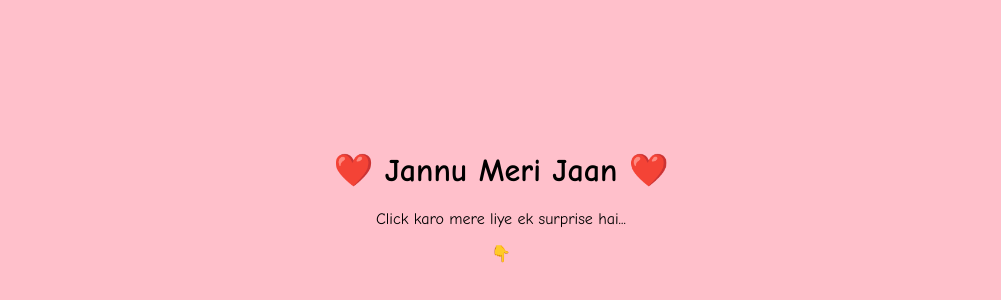
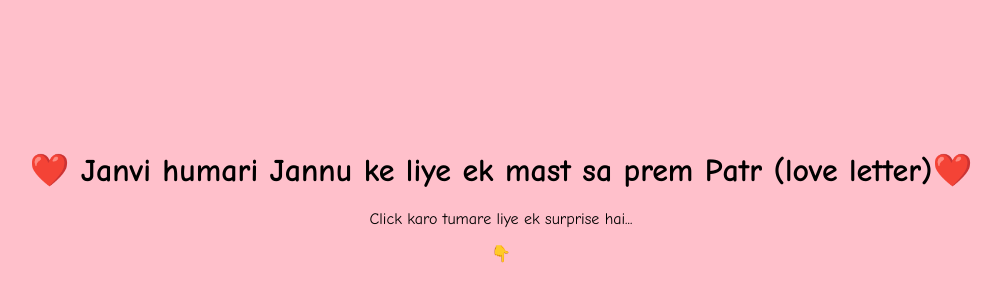
Before and after one commit to KnarliX/Love-lelo, a plain HTML site: page index.html in a window 1280 px wide. Shown: the part 196-496 px from the top of the page, without its empty margins (139-1140 px from the left). Drawn offline with Linux system fonts and the light colour scheme.

Commit message:
Update index.html

```diff
--- a/index.html
+++ b/index.html
@@ -97,8 +97,8 @@
 
     <div class="container" onclick="handleClick()">
         <div class="love-message" id="loveMessage">
-            <h1>❤️ Jannu Meri Jaan ❤️</h1>
-            <p>Click karo mere liye ek surprise hai...</p>
+            <h1>❤️ Janvi humari Jannu ke liye ek mast sa prem Patr (love letter)❤️</h1>
+            <p>Click karo tumare liye ek surprise hai...</p>
             <div>👇</div>
         </div>
 
```
